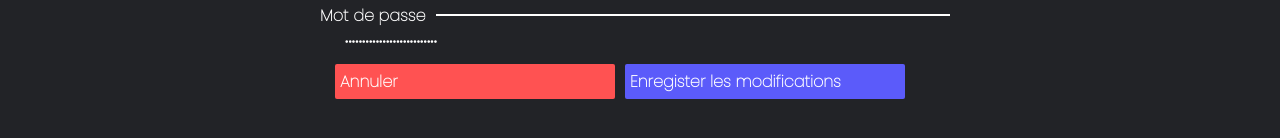
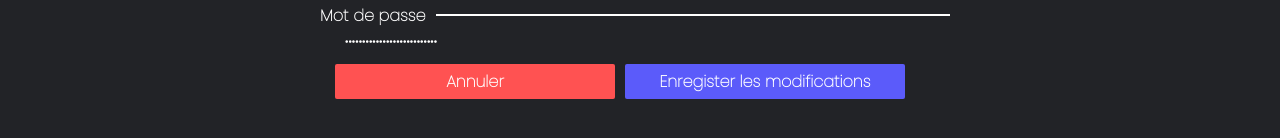
Before and after one commit to yannick-cousin/Hackathon-1, a React (Create React App) app: page /profile in a window 1280 px wide. Shown: the part 572-710 px from the top of the page. Built offline with nearby package versions, Linux system fonts and the light colour scheme.

Commit message:
reparation bouttons

```diff
--- a/src/components/Profile.css
+++ b/src/components/Profile.css
@@ -107,11 +107,16 @@ font-weight: bold;
 .btnAnnuler {
 background-color: rgb(255, 82, 82);
 color: white;
+display: flex;
+justify-content: center;
+
 }
 
 .btnEnregistrer {
 background-color: rgb(91, 91, 250);
 color: white;
+display: flex;
+justify-content: center;
 }
 
 input {
--- a/src/screens/Quizz.css
+++ b/src/screens/Quizz.css
@@ -137,7 +137,7 @@
     background-color: #ff3333;
   }
 
-  button:hover {
+  .answer-section button:hover {
     background-color: #555e7d;
   }
 
@@ -211,9 +211,6 @@ height: 10vh;
 
 }
 
-button:hover {
-  background-color:transparent
-}
 
 
 
```
